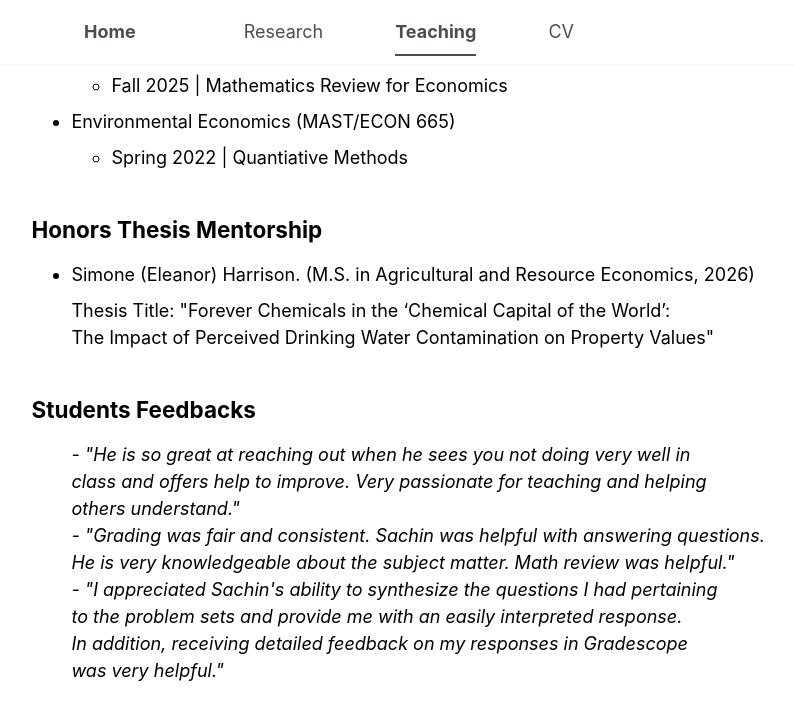
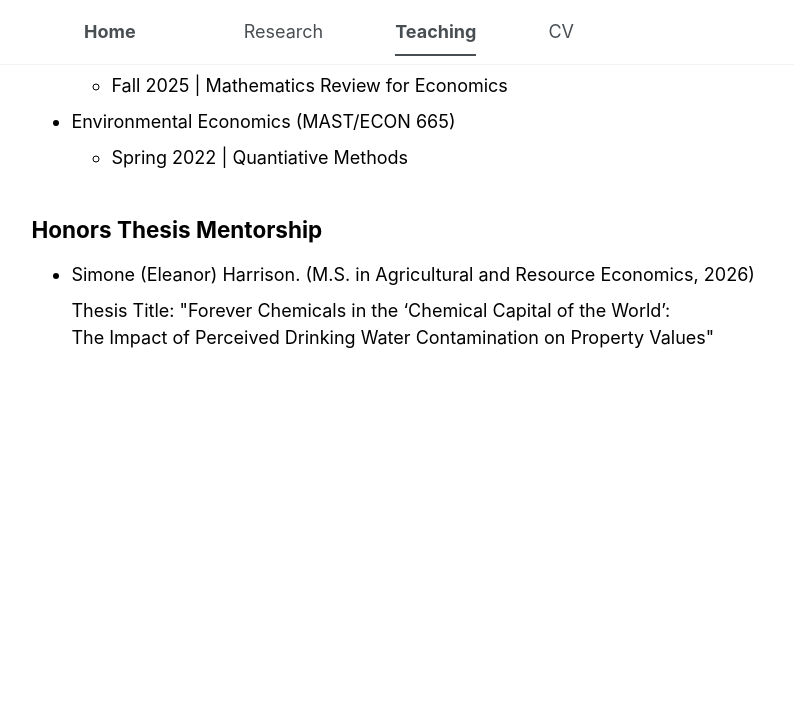
Before and after one commit to sachin-b-badole/sachin-b-badole.github.io, a Jekyll site: the page built from _pages/teaching.html, in a window 1280 px wide and 900 px high, scrolled down 704 px. Shown: the top 720 px of the window, without its empty margins (302-1096 px from the left). Built offline with Jekyll 4.4.1, drawn with Linux system fonts in a browser that asks for light colours; after the commit the page ends 1271 px from its top, so only the background shows below that.

Commit message:
Update teaching.html

```diff
--- a/_pages/teaching.html
+++ b/_pages/teaching.html
@@ -60,15 +60,15 @@ classes: teaching-page    # optional CSS hook if you want extra styling | classe
 </ul>
 
 
-<h2>Students Feedbacks</h2>
-<ul>
-  <i>
-  - "He is so great at reaching out when he sees you not doing very well in <br>
-  class and offers help to improve. Very passionate for teaching and helping <br> others understand." <br>
-  - "Grading was fair and consistent. Sachin was helpful with answering questions. <br>
-  He is very knowledgeable about the subject matter. Math review was helpful." <br>
-  - "I appreciated Sachin's ability to synthesize the questions I had pertaining <br>
-  to the problem sets and provide me with an easily interpreted response. <br>
-  In addition, receiving detailed feedback on my responses in Gradescope <br> was very helpful." <br>
-    <i>
-</ul>
+<!-- <p> <h2>Students Feedbacks</h2>     <p> -->
+<!-- <p> <ul>     <p> -->
+<!-- <p>  <i>     <p> -->
+<!-- <p>  - "He is so great at reaching out when he sees you not doing very well in <br>      <p> -->
+<!-- <p>  class and offers help to improve. Very passionate for teaching and helping <br> others understand." <br>     <p> -->
+<!-- <p>  - "Grading was fair and consistent. Sachin was helpful with answering questions. <br>       <p> -->
+<!-- <p>  He is very knowledgeable about the subject matter. Math review was helpful." <br>          <p> -->
+<!-- <p>  - "I appreciated Sachin's ability to synthesize the questions I had pertaining <br>         <p> -->
+<!-- <p>  to the problem sets and provide me with an easily interpreted response. <br>       <p> -->
+<!-- <p>  In addition, receiving detailed feedback on my responses in Gradescope <br> was very helpful." <br>     <p> -->
+<!-- <p>    <i>      <p> -->
+<!-- <p> </ul>      <p> -->
```
